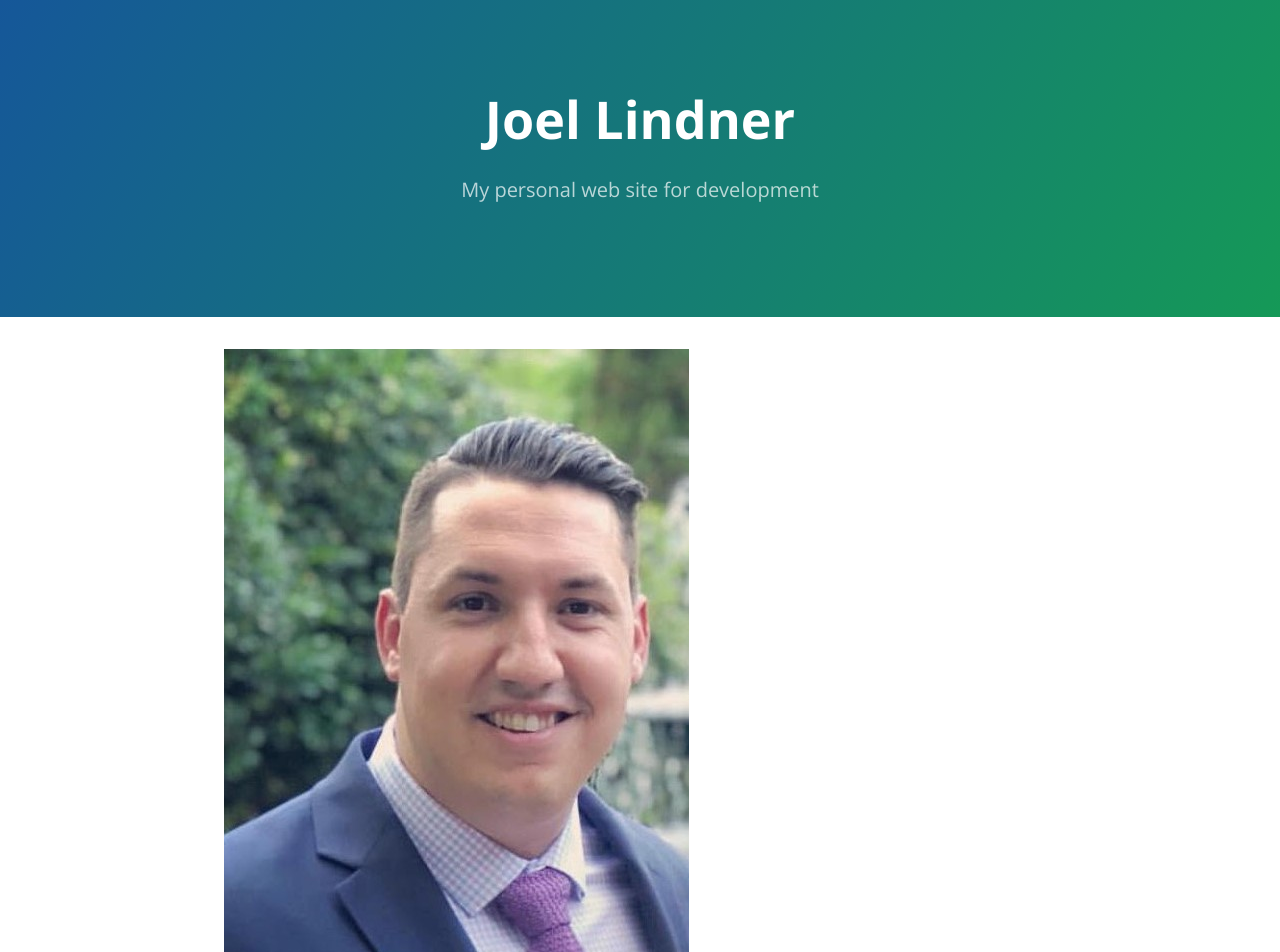
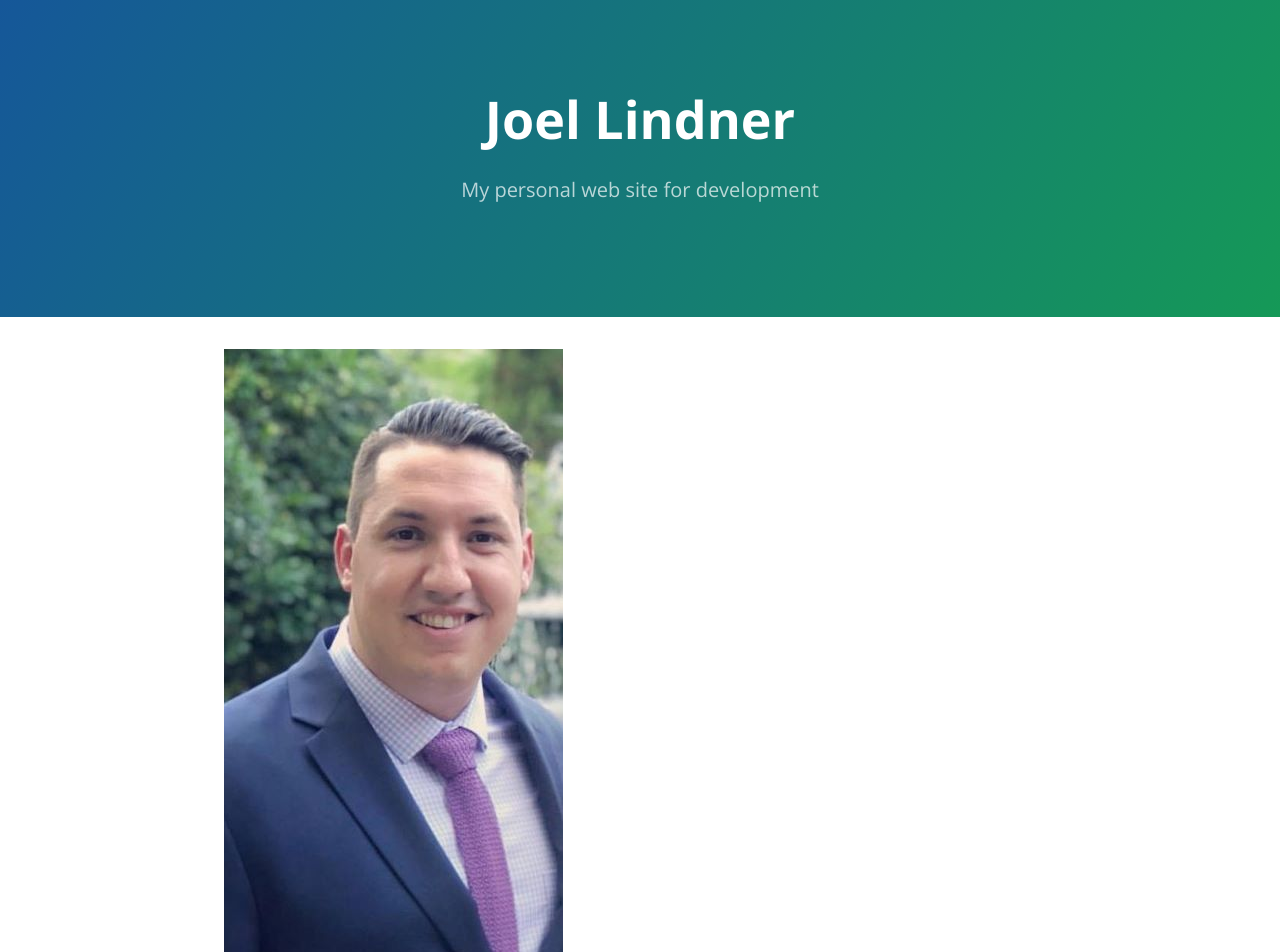
Before and after one commit to Joel-Lindner/Joel-Lindner.github.io, a Jekyll site: the page built from index.md, in a window 1280 px wide. Shown: the top 952 px of the page. Built offline with Jekyll 4.4.1, drawn with Linux system fonts in a browser that asks for light colours; our own code applies the rules of GitHub Pages for plain Markdown files.

Commit message:
Update index.md

```diff
--- a/index.md
+++ b/index.md
@@ -3,7 +3,7 @@ title: Joel Lindner
 description: My personal web site for development
 ---
 
-![My Picture](/Pictures/Profile_Pic.jpg)
+![My Picture](/Pictures/Profile_Pic_1.jpg)
 
 This is content I've developed for my courses:
 
```
